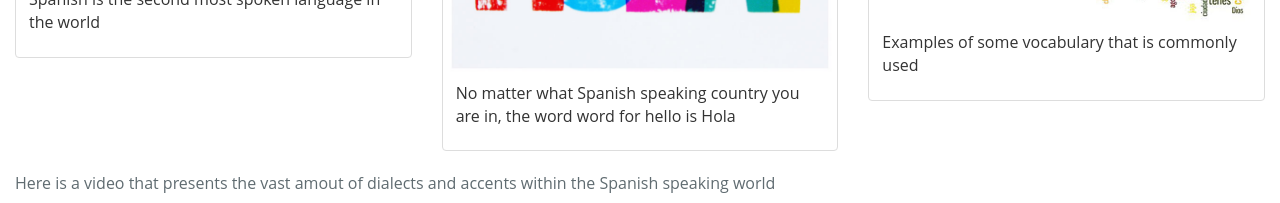
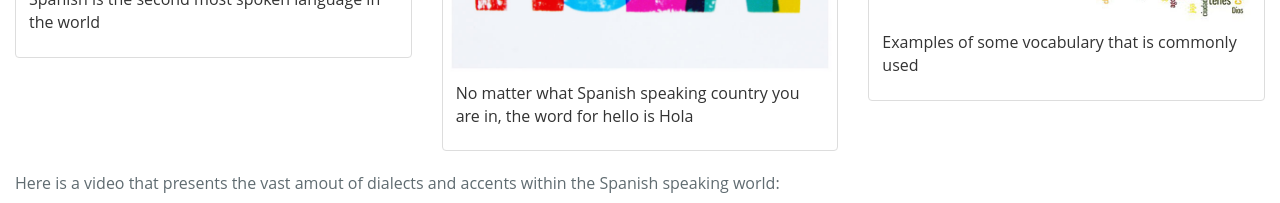
Before and after one commit to valentina-web/SML5202-2020-Final-Valentina, a Jekyll site: the page built from index.md, in a window 1280 px wide and 1282 px high. Shown: the part 648-851 px from the top of the window. Built offline with Jekyll 4.4.1, drawn with Linux system fonts in a browser that asks for light colours; our own code applies the rules of GitHub Pages for plain Markdown files; grey boxes are pictures that could not be loaded.

Commit message:
Update index.md

```diff
--- a/index.md
+++ b/index.md
@@ -18,7 +18,7 @@
       <a href="image/Hello.jpeg">
         <img src="images/Hello.jpeg" alt="img-word" style="width:100%">
         <div class="caption">
-          <p>No matter what Spanish speaking country you are in, the word word for hello is Hola</p>
+          <p>No matter what Spanish speaking country you are in, the word for hello is Hola</p>
         </div>
       </a>
     </div>
@@ -35,5 +35,5 @@
   </div>
 </div>
 
-<p>Here is a video that presents the vast amout of dialects and accents within the Spanish speaking world</p>
+<p>Here is a video that presents the vast amout of dialects and accents within the Spanish speaking world:</p>
 <iframe width="560" height="315" src="https://www.youtube.com/embed/8DDrRjBqt-U" frameborder="0" allow="accelerometer; autoplay; clipboard-write; encrypted-media; gyroscope; picture-in-picture" allowfullscreen></iframe>
```
